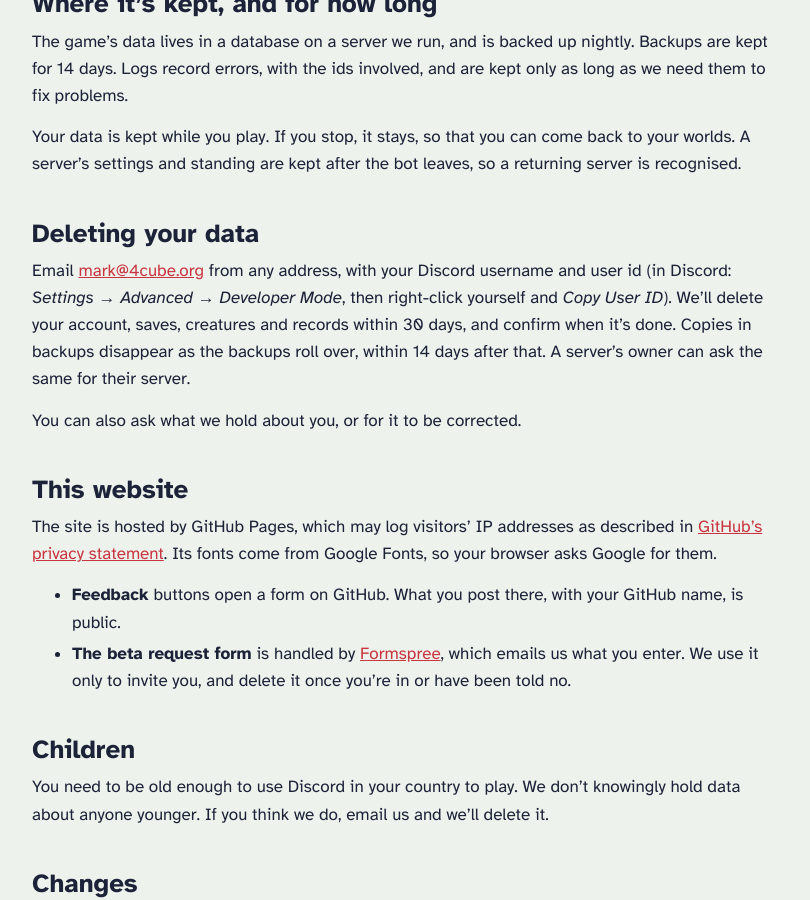
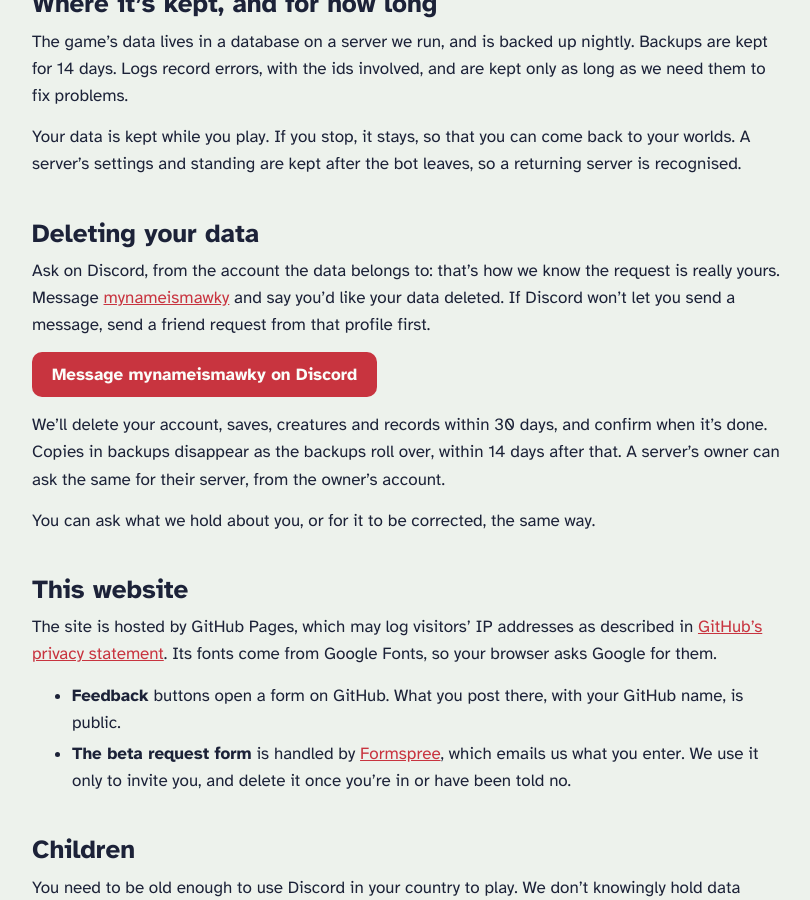
Before and after one commit to Four-Cube-Games/super-adventure, a Jekyll site: the page built from privacy.md, in a window 1280 px wide and 900 px high, scrolled down 1696 px. Shown: the whole window, without its empty margins (233-1043 px from the left). Built offline with Jekyll 4.4.1, drawn with Linux system fonts in a browser that asks for light colours.

Commit message:
Take deletion requests by Discord message, so they come from the account

```diff
--- a/_config.yml
+++ b/_config.yml
@@ -5,6 +5,8 @@ lang: en-GB
 url: https://adventure.4cube.org
 baseurl: ""
 contact: mark@4cube.org
+discord_contact_id: "273632735367528448"
+discord_contact_name: mynameismawky
 stable_client_id: "1552498713778196500"
 beta_form: https://formspree.io/f/mnpngyvj
 
--- a/privacy.md
+++ b/privacy.md
@@ -65,13 +65,18 @@ recognised.
 
 ## Deleting your data
 
-Email [{{ site.contact }}](mailto:{{ site.contact }}) from any address, with your Discord username
-and user id (in Discord: *Settings → Advanced → Developer Mode*, then right-click yourself and
-*Copy User ID*). We'll delete your account, saves, creatures and records within 30 days, and
-confirm when it's done. Copies in backups disappear as the backups roll over, within 14 days after
-that. A server's owner can ask the same for their server.
+Ask on Discord, from the account the data belongs to: that's how we know the request is really
+yours. Message [{{ site.discord_contact_name }}](https://discord.com/users/{{ site.discord_contact_id }})
+and say you'd like your data deleted. If Discord won't let you send a message, send a friend request
+from that profile first.
 
-You can also ask what we hold about you, or for it to be corrected.
+<p><a class="button" href="https://discord.com/users/{{ site.discord_contact_id }}">Message {{ site.discord_contact_name }} on Discord</a></p>
+
+We'll delete your account, saves, creatures and records within 30 days, and confirm when it's
+done. Copies in backups disappear as the backups roll over, within 14 days after that. A server's
+owner can ask the same for their server, from the owner's account.
+
+You can ask what we hold about you, or for it to be corrected, the same way.
 
 ## This website
 
```
